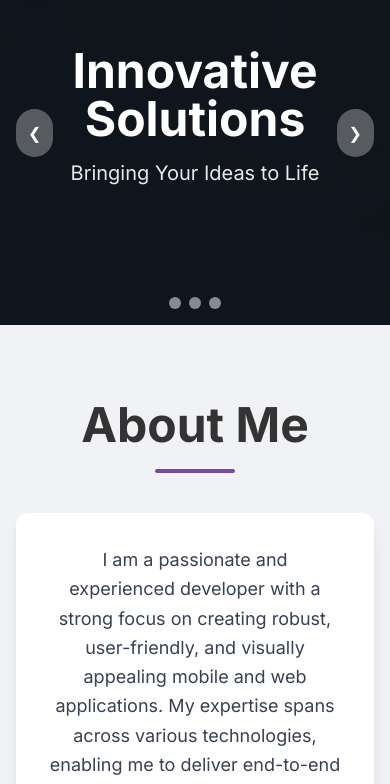
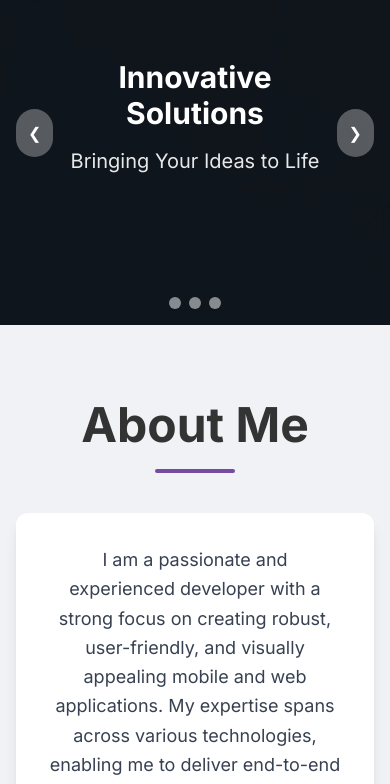
Before and after one commit to mihirmittal1999/mihir_portfolio, a plain HTML site: page index.html in a window 390 px wide. Shown: the part 59-843 px from the top of the page. Drawn offline with nearby package versions, Linux system fonts and the light colour scheme.

Commit message:
Fix Innovative Solutions responsiveness

```diff
--- a/index.html
+++ b/index.html
@@ -90,8 +90,8 @@
             <!-- Dots will be dynamically added here by JavaScript -->
         </div>
 
-        <div class="relative z-10 text-center px-4">
-            <h2 class="text-5xl md:text-6xl font-extrabold mb-4 text-white">Innovative Solutions</h2>
+        <div class="relative z-10 text-center px-16 md:px-20">
+            <h2 class="text-3xl sm:text-4xl md:text-5xl lg:text-6xl font-extrabold mb-4 text-white">Innovative Solutions</h2>
             <p class="text-xl md:text-2xl mb-8 opacity-90 text-white">Bringing Your Ideas to Life</p>
         </div>
     </section>
```
